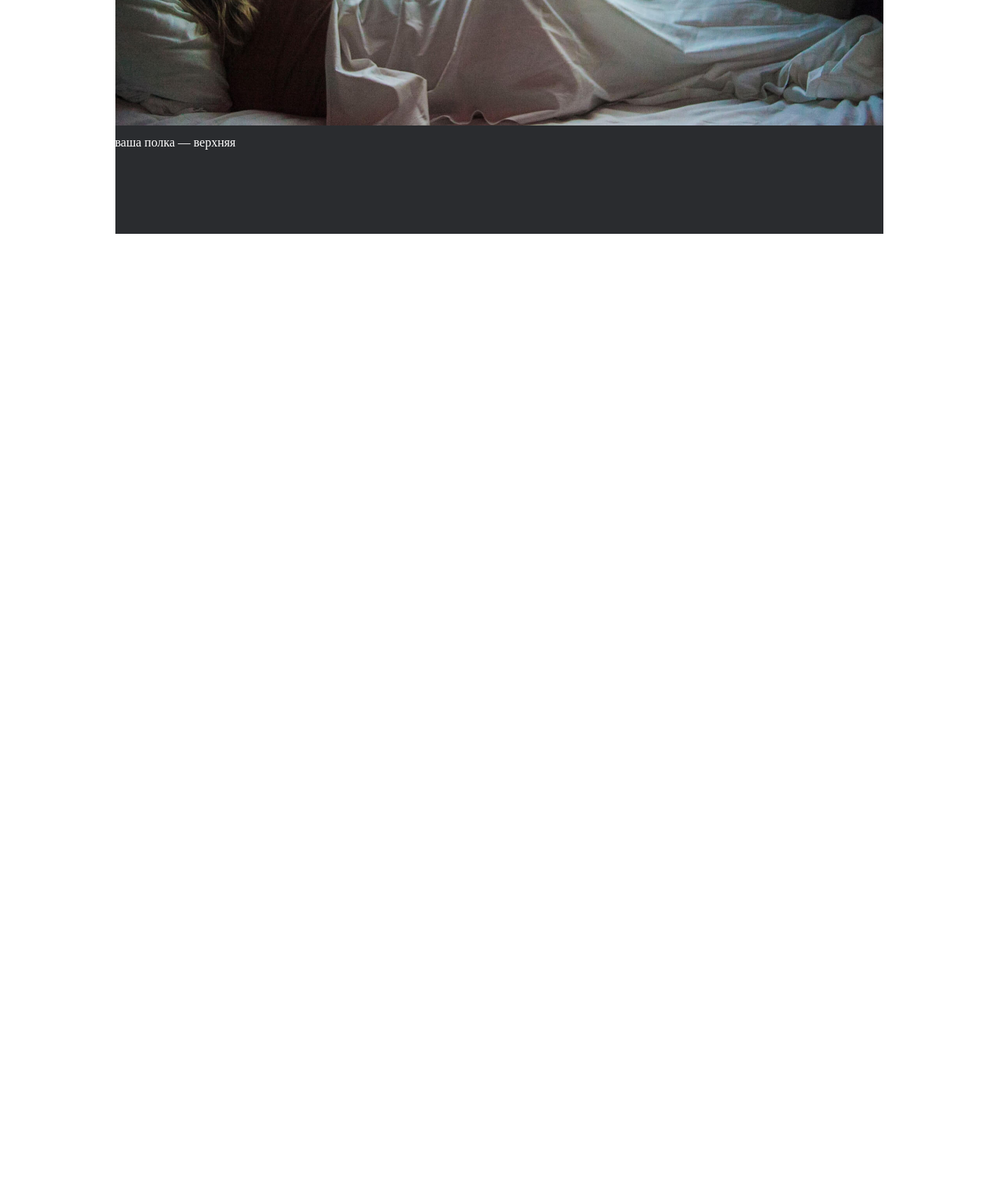
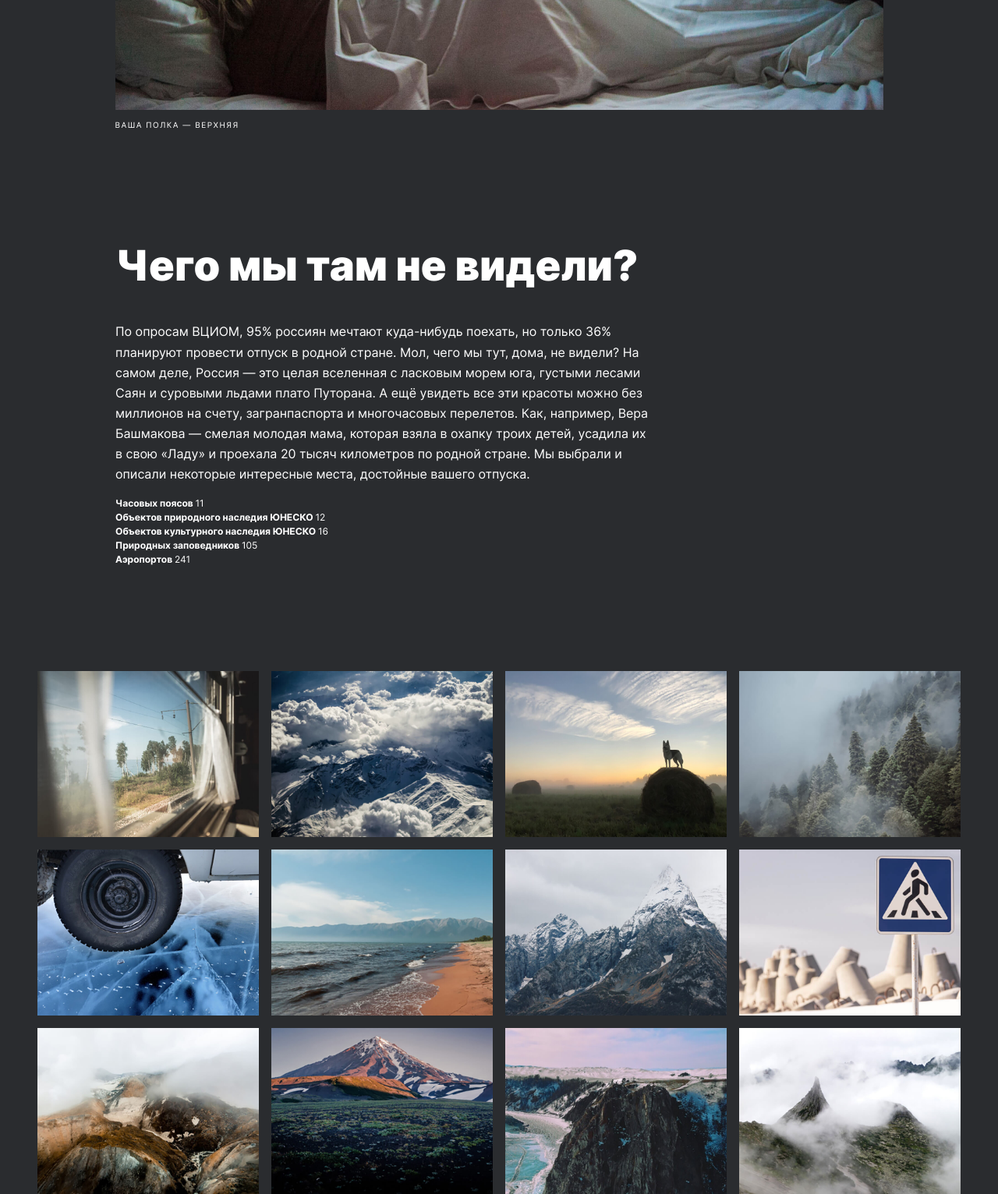
Before and after one commit to WhiteDust86/russian-travel, a plain HTML site: page index.html in a window 1280 px wide. Shown: the part 996-2528 px from the top of the page at 78% size. Before the commit the page ends 1296 px from the top, so only its background shows below. Drawn offline with Linux system fonts and the light colour scheme.

Commit message:
Продолжение вёрстки - photo-grid

```diff
--- /dev/null
+++ b/blocks/intro/__list-item/intro__list-item.css
@@ -0,0 +1,7 @@
+.intro__list-item {
+  font-family: Inter;
+font-style: normal;
+font-weight: bold;
+font-size: 12px;
+line-height: 18px;
+}
--- /dev/null
+++ b/blocks/intro/__list-value/intro__list-value.css
@@ -0,0 +1,3 @@
+.intro__list-value {
+  font-weight: normal;
+}
--- /dev/null
+++ b/blocks/intro/__list/intro__list.css
@@ -0,0 +1,5 @@
+.intro__list {
+  max-width: 690px;
+  list-style: none;
+padding: 0;
+}
--- /dev/null
+++ b/blocks/intro/__text/intro__text.css
@@ -0,0 +1,6 @@
+.intro__text {
+  max-width: 690px;
+  font-size: 16px;
+  font-weight: normal;
+  line-height: 163%;
+}
--- /dev/null
+++ b/blocks/intro/__title/intro__title.css
@@ -0,0 +1,7 @@
+.intro__title {
+  max-width: 690px;
+  font-size: 54px;
+  font-family: 'Inter', Arial, sans-serif;
+  font-weight: 900;
+  line-height: 1;
+}
--- /dev/null
+++ b/blocks/intro/intro.css
@@ -0,0 +1,5 @@
+.intro {
+  max-width: 985px;
+  margin: 0 0 40px 0;
+  padding: 0px 148px 0;
+}
--- a/blocks/lead/__captione/lead__captione.css
+++ b/blocks/lead/__captione/lead__captione.css
@@ -1,4 +1,10 @@
 .lead__captione {
   color: #FFFFFF;
   margin-top: 8px;
+  font-family: Inter;
+font-size: 10px;
+font-weight: normal;
+line-height: 14px;
+letter-spacing: 0.15em;
+text-transform: uppercase;
 }
--- a/blocks/lead/__subtitle/lead__subtitle.css
+++ b/blocks/lead/__subtitle/lead__subtitle.css
@@ -5,4 +5,6 @@
   font-size: 30px;
   font-style: normal;
   font-weight: normal;
+  margin: 0 16px 40px 16px;
+
 }
--- a/blocks/lead/__title/lead__title.css
+++ b/blocks/lead/__title/lead__title.css
@@ -1,7 +1,8 @@
 .lead__title {
-  color: #FFFFFF;
   text-align: center;
   max-width: 720px;
   font-size: 96px;
+  font-weight: 900;
   margin: 0 0 32px 0;
+  align-self: center;
 }
--- a/blocks/page/page.css
+++ b/blocks/page/page.css
@@ -1,3 +1,7 @@
 .page{
   background-color: #2A2C2F;
+  color: #FFFFFF;
+  max-width: 1280px;
+  margin: 0;
+  font-family: 'Inter', Arial, sans-serif;
 }
--- /dev/null
+++ b/blocks/photo-grid/__item/photo-grid__item.css
@@ -0,0 +1,3 @@
+.photo-grid__item {
+  width: 100%;
+}
--- /dev/null
+++ b/blocks/photo-grid/photo-grid.css
@@ -0,0 +1,6 @@
+.photo-grid {
+  display: grid;
+  grid-template-columns: repeat(4, auto);
+  padding: 94px 48px 0;
+  gap: 16px;
+}
--- a/index.html
+++ b/index.html
@@ -8,8 +8,8 @@
   <title>Путешествие по России</title>
 </head>
 
-<body>
-  <div class="page">
+<body class="page">
+
   <header class="header">
     <img src="./images/header-logo.svg" alt="Логотип" class="logo" />
     <ul class="header__lang">
@@ -17,17 +17,50 @@
       <li><a href="#" class="header__link link">En</a></li>
     </ul>
   </header>
-  </div>
   <main>
 
-  <div class="lead">
+    <section class="lead">
       <h1 class="lead__title">Путешествия по России</h1>
       <p class="lead__subtitle">Настоящая страна не в выпусках новостей, а здесь.</p>
       <div class="lead__image">
-      <img src="./images/lead-polka.jpg" alt="Схема следования из города в город на фоне спящей пассажирки поезда" class="lead__image">
+        <img src="./images/lead-polka.jpg" alt="Схема следования из города в город на фоне спящей пассажирки поезда"
+          class="lead__image">
         <p class="lead__captione">ваша полка — верхняя</p>
       </div>
-  </div>
+    </section>
+
+    <section class="intro">
+      <h2 class="intro__title">Чего мы там не видели?</h2>
+      <p class="intro__text">По опросам ВЦИОМ, 95% россиян мечтают куда-нибудь поехать, но только 36% планируют провести
+        отпуск в родной стране. Мол, чего мы тут, дома, не видели? На самом деле, Россия — это целая вселенная с
+        ласковым морем юга, густыми лесами Саян и суровыми льдами плато Путорана. А ещё увидеть все эти красоты можно
+        без миллионов на счету, загранпаспорта и многочасовых перелетов. Как, например, Вера Башмакова — смелая молодая
+        мама, которая взяла в охапку троих детей, усадила их в свою «Ладу» и проехала 20 тысяч километров по родной
+        стране. Мы выбрали и описали некоторые интересные места, достойные вашего отпуска.</p>
+      <ul class="intro__list">
+        <li class="intro__list-item">Часовых поясов <span class="intro__list-value">11</span></li>
+        <li class="intro__list-item">Объектов природного наследия ЮНЕСКО <span class="intro__list-value">12</span></li>
+        <li class="intro__list-item">Объектов культурного наследия ЮНЕСКО <span class="intro__list-value">16</span></li>
+        <li class="intro__list-item">Природных заповедников <span class="intro__list-value">105</span></li>
+        <li class="intro__list-item">Аэропортов <span class="intro__list-value">241</span></li>
+      </ul>
+    </section>
+
+<section class="photo-grid">
+<img src="./images/photo-grid-train.jpg" alt="Вид на реку из окна поезда" class="photo-grid__item">
+<img src="./images/photo-grid-atharva-tulsi.jpg" alt="Аэроснимок снежных гор" class="photo-grid__item">
+<img src="./images/photo-grid-tuman.jpg" alt="Собака стоит на стоге сена в тумане" class="photo-grid__item">
+<img src="./images/photo-grid-sochi.jpg" alt="Ёлки в тумане" class="photo-grid__item">
+<img src="./images/photo-grid-arisa.jpg" alt="Колесо внедорожика на льду озера Байкал" class="photo-grid__item">
+<img src="./images/photo-grid-baikal.jpg" alt="Берег озера" class="photo-grid__item">
+<img src="./images/photo-grid-elbrus.jpg" alt="Вершина горы Эльюрус" class="photo-grid__item">
+<img src="./images/photo-grid-kondratiev.jpg" alt="Знак пешеходного перехода" class="photo-grid__item">
+<img src="./images/photo-grid-kamchatka-1.jpg" alt="Ландшафт камчатки" class="photo-grid__item">
+<img src="./images/photo-grid-kamchatka-2.jpg" alt="Фотография вулкана" class="photo-grid__item">
+<img src="./images/photo-grid-baikal-2.jpg" alt="Берег Байкала и скалы" class="photo-grid__item">
+<img src="./images/photo-grid-ergaki.jpg" alt="Ергаки – удивительный природный парк!" class="photo-grid__item">
+</section>
+
   </main>
 
 </body>
--- a/pages/index.css
+++ b/pages/index.css
@@ -1,4 +1,5 @@
 @import url('../vendor/normalize.css');
+@import url('../fonts/inter.css');
 @import url('../blocks/header/header.css');
 @import url('../blocks/page/page.css');
 @import url('../blocks/header/__logo/header__logo.css');
@@ -10,3 +11,11 @@
 @import url('../blocks/lead/__title/lead__title.css');
 @import url('../blocks/lead/__subtitle/lead__subtitle.css');
 @import url('../blocks/lead/__captione/lead__captione.css');
+@import url('../blocks/intro/intro.css');
+@import url('../blocks/intro/__title/intro__title.css');
+@import url('../blocks/intro/__text/intro__text.css');
+@import url('../blocks/intro/__list-item/intro__list-item.css');
+@import url('../blocks/intro/__list-value/intro__list-value.css');
+@import url('../blocks/intro/__list/intro__list.css');
+@import url('../blocks/photo-grid/photo-grid.css');
+@import url('../blocks/photo-grid/__item/photo-grid__item.css');
```
Also changed, not shown: blocks/lead/lead.css (line endings or trailing spaces). Lines whose indentation alone changed are shown as unchanged.
